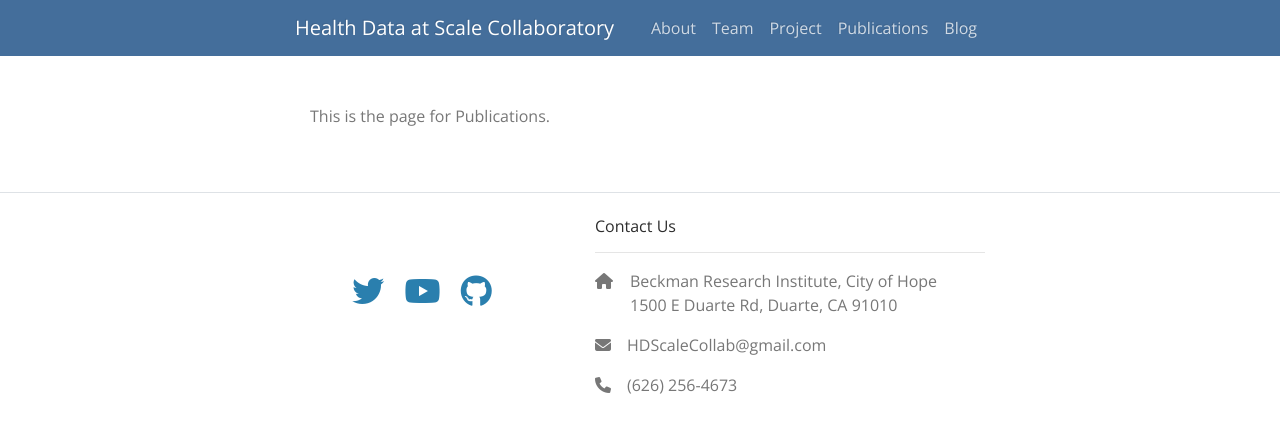
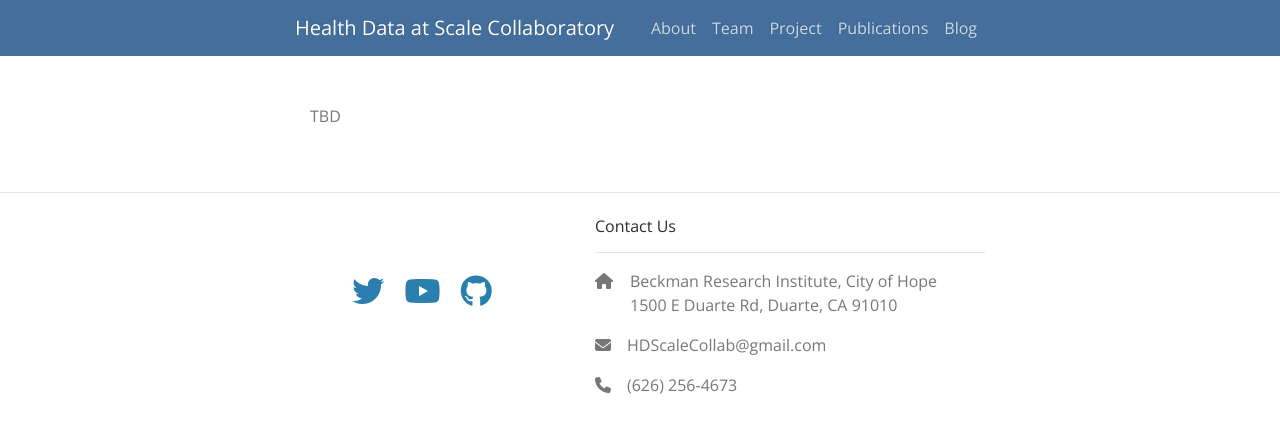
Before and after one commit to hdscalecollab/hdscalecollab.github.io, a Jekyll site: the page built from publications.markdown, in a window 1280 px wide. Shown: the top 433 px of the page. Built offline with Jekyll 4.4.1, drawn with Linux system fonts in a browser that asks for light colours.

Commit message:
Temp TBD
Temp TBD text for publication page

```diff
--- a/publications.markdown
+++ b/publications.markdown
@@ -3,4 +3,4 @@ layout: page
 title: Publications
 permalink: /publications/
 ---
-This is the page for Publications.
+TBD
```
